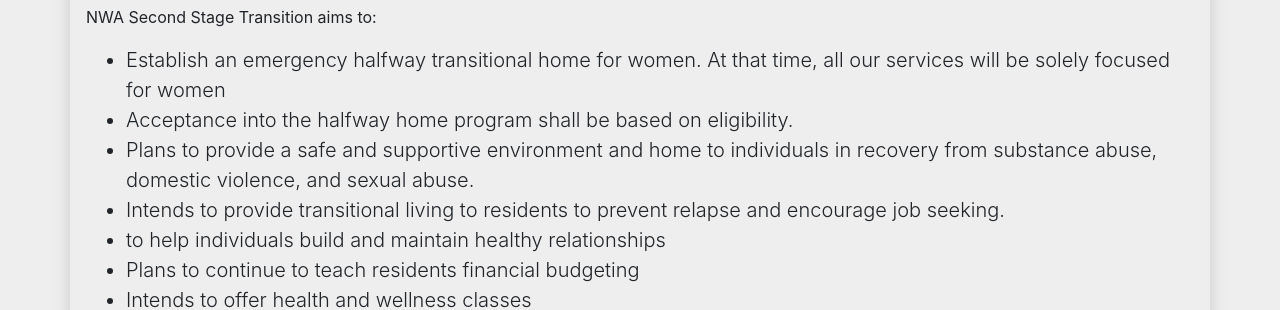
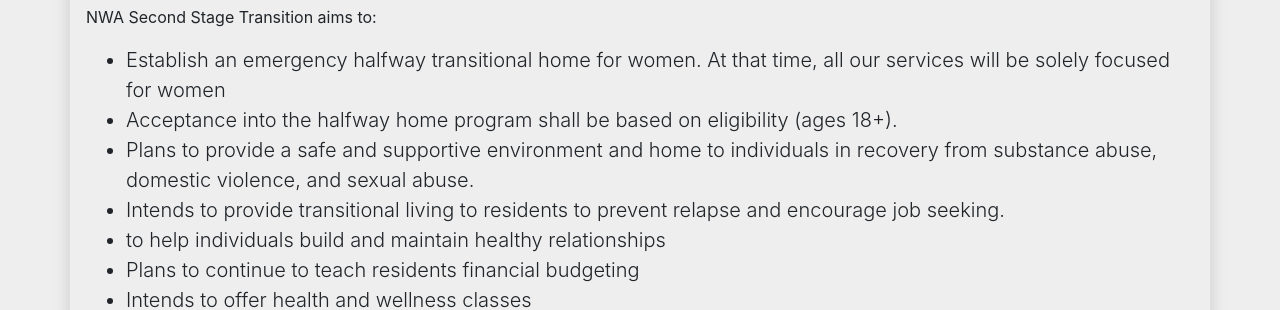
Before and after one commit to nwa-second-stage-transition/nwa-second-stage-transition.github.io, a Jekyll site: the page about.html, which Jekyll copies as it is, in a window 1280 px wide and 900 px high, scrolled down 1179 px. Shown: the part 152-462 px from the top of the window. Built offline with Jekyll 4.4.1, drawn with Linux system fonts in a browser that asks for light colours; nearby versions of some CDN libraries.

Commit message:
added ages 18+

```diff
--- a/about.html
+++ b/about.html
@@ -143,7 +143,7 @@
         <ul>
           <li class="lead text-left">Establish an emergency halfway transitional home for women. At
 that time, all our services will be solely focused for women</li>
-          <li class="lead text-left">Acceptance into the halfway home program shall be based on eligibility.</li>
+          <li class="lead text-left">Acceptance into the halfway home program shall be based on eligibility (ages 18+).</li>
           <li class="lead text-left">Plans to provide a safe and supportive environment and home to individuals
 in recovery from substance abuse, domestic violence, and sexual abuse.</li>
           <li class="lead text-left">Intends to provide transitional living to residents to prevent relapse and
```
